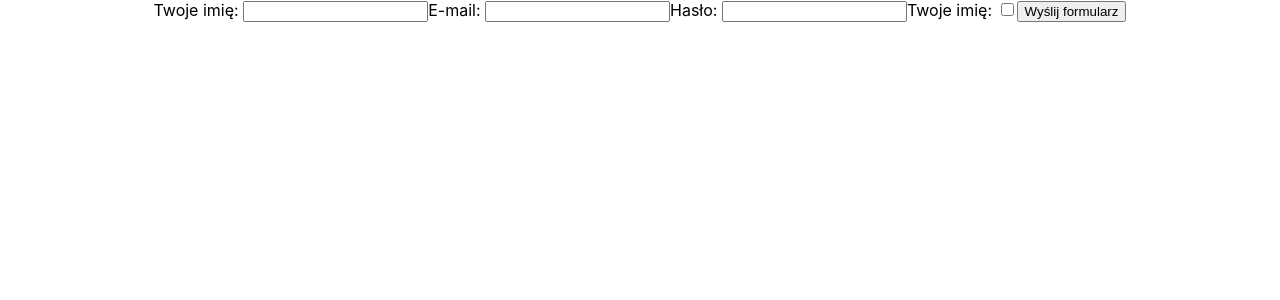
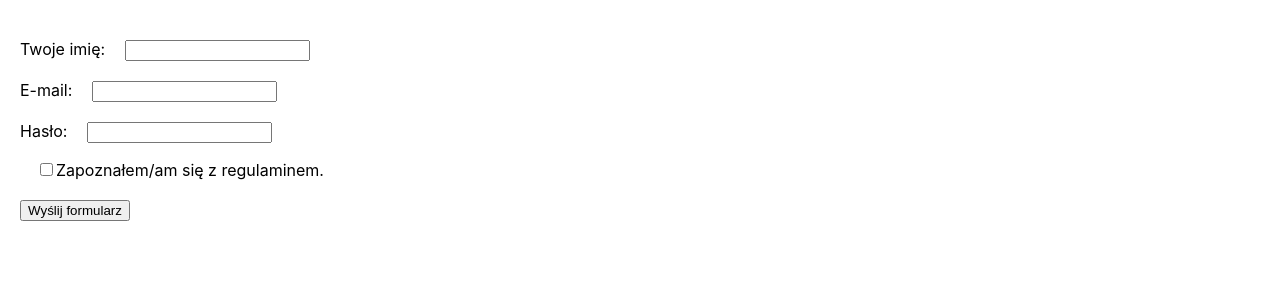
Before and after one commit to michalpluzek/react-form-w-validation, a React (Create React App) app: page / in a window 1280 px wide. Shown: the top 300 px of the page. Built offline with nearby package versions, Linux system fonts and the light colour scheme.

Commit message:
Add style

```diff
--- a/src/App.css
+++ b/src/App.css
@@ -1,38 +1,16 @@
-.App {
-  text-align: center;
+form {
+  margin: 20px;
 }
 
-.App-logo {
-  height: 40vmin;
-  pointer-events: none;
+label {
+  display: block;
 }
 
-@media (prefers-reduced-motion: no-preference) {
-  .App-logo {
-    animation: App-logo-spin infinite 20s linear;
-  }
+input {
+  margin-left: 20px;
+  margin-top: 20px;
 }
 
-.App-header {
-  background-color: #282c34;
-  min-height: 100vh;
-  display: flex;
-  flex-direction: column;
-  align-items: center;
-  justify-content: center;
-  font-size: calc(10px + 2vmin);
-  color: white;
+button {
+  margin-top: 20px;
 }
-
-.App-link {
-  color: #61dafb;
-}
-
-@keyframes App-logo-spin {
-  from {
-    transform: rotate(0deg);
-  }
-  to {
-    transform: rotate(360deg);
-  }
-}
--- a/src/App.js
+++ b/src/App.js
@@ -28,7 +28,7 @@
       <div className="App">
         <form onSubmit={this.handleSubmit}>
           <label htmlFor="user">
-            Twoje imię:{" "}
+            Twoje imię:
             <input
               type="text"
               id="user"
@@ -39,7 +39,7 @@
           </label>
 
           <label htmlFor="email">
-            E-mail:{" "}
+            E-mail:
             <input
               type="email"
               id="email"
@@ -50,7 +50,7 @@
           </label>
 
           <label htmlFor="password">
-            Hasło:{" "}
+            Hasło:
             <input
               type="password"
               id="password"
@@ -61,7 +61,6 @@
           </label>
 
           <label htmlFor="checkbox">
-            Twoje imię:{" "}
             <input
               type="checkbox"
               id="checkbox"
@@ -69,6 +68,7 @@
               value={checkbox}
               onChange={this.handleChange}
             />
+            Zapoznałem/am się z regulaminem.
           </label>
 
           <button>Wyślij formularz</button>
```
